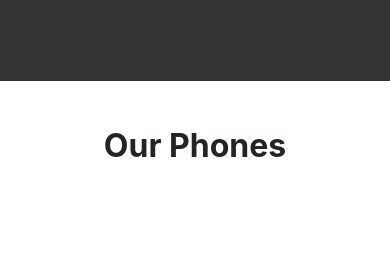
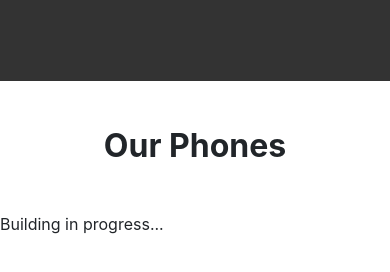
Before and after one commit to muratozcubukcu/CPSC-3700, a plain HTML site: page phones.html in a window 390 px wide. Shown: the top 272 px of the page. Drawn offline with Linux system fonts and the light colour scheme.

Commit message:
Update phones.html

```diff
--- a/phones.html
+++ b/phones.html
@@ -15,6 +15,8 @@
     <h1>Our Phones</h1>
     <!-- Phone details will go here -->
 
+    <p>Building in progress...</p>
+
     <script src="scripts.js"></script>
 </body>
 </html>
```
